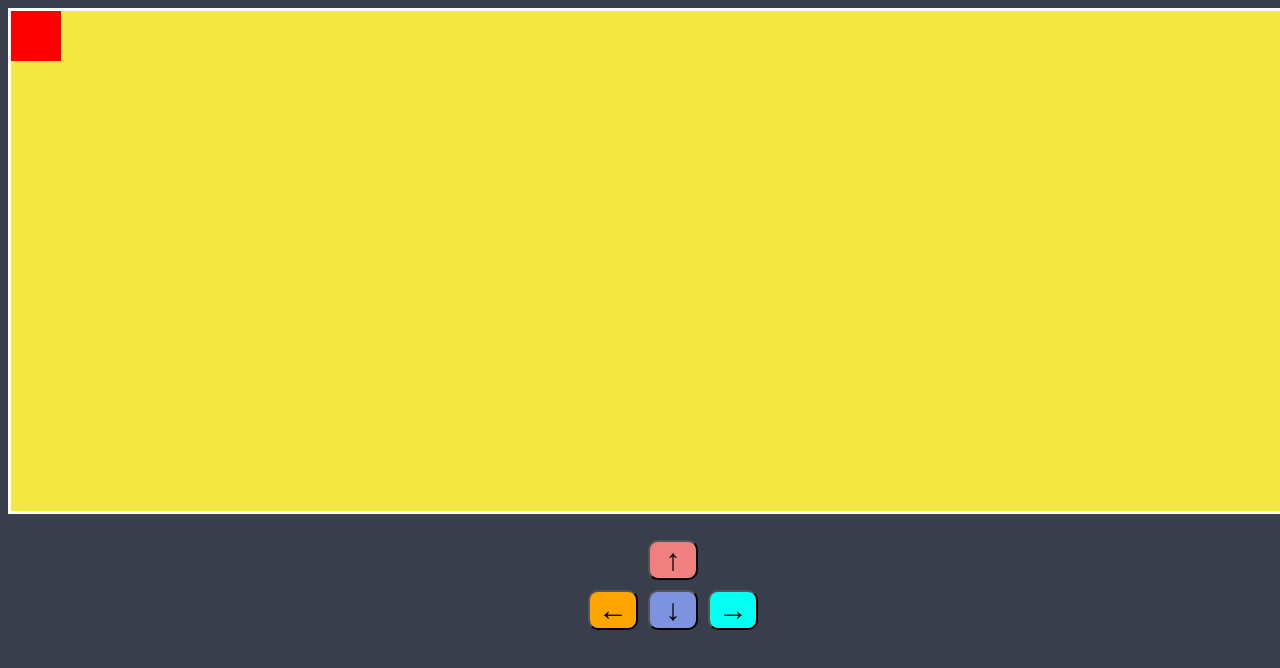
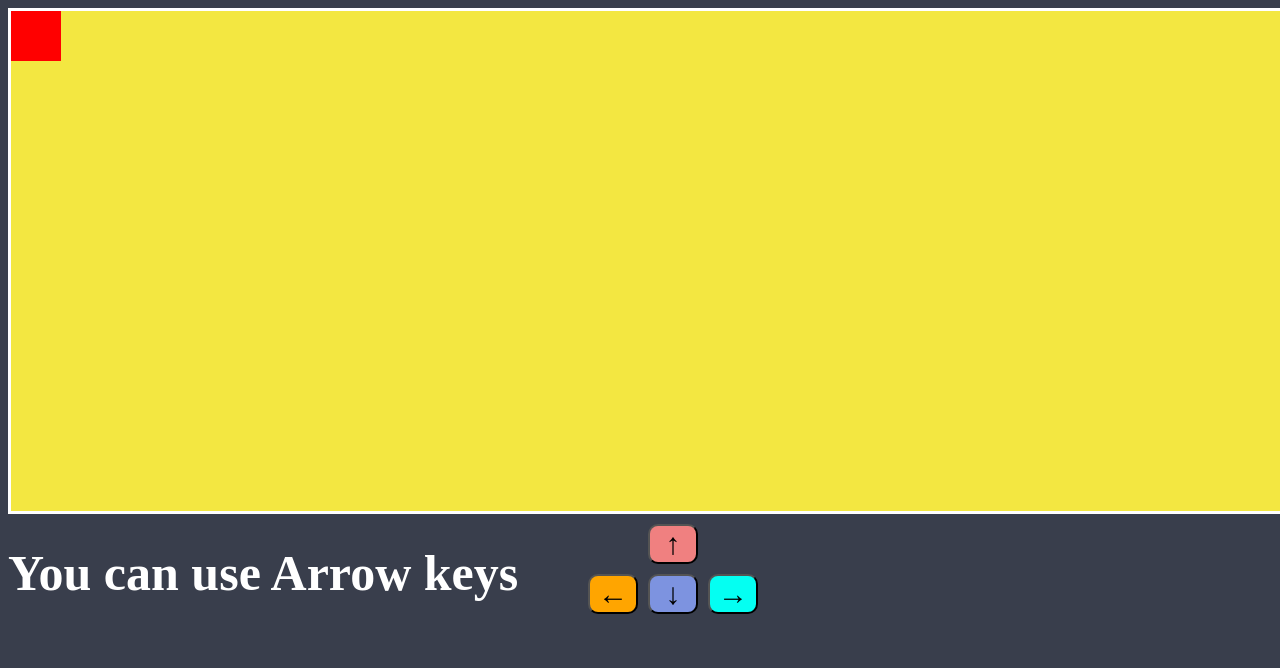
Before and after one commit to Sasindu50/Move-The-Box, a plain HTML site: page Move The Box/INDEX.html in a window 1280 px wide. Shown: the top 668 px of the page. Drawn offline with Linux system fonts and the light colour scheme.

Commit message:
Update index.css

```diff
--- a/Move The Box/index.css
+++ b/Move The Box/index.css
@@ -87,3 +87,12 @@ body{
 .b4:hover{
     background-color: #3a63f8;
 }
+
+.p1{
+    font-size: 50px;
+    color: white;
+    font-weight: bold;
+    position: absolute;
+    margin-top: 500px;
+    margin-left: -500px;
+}
```
